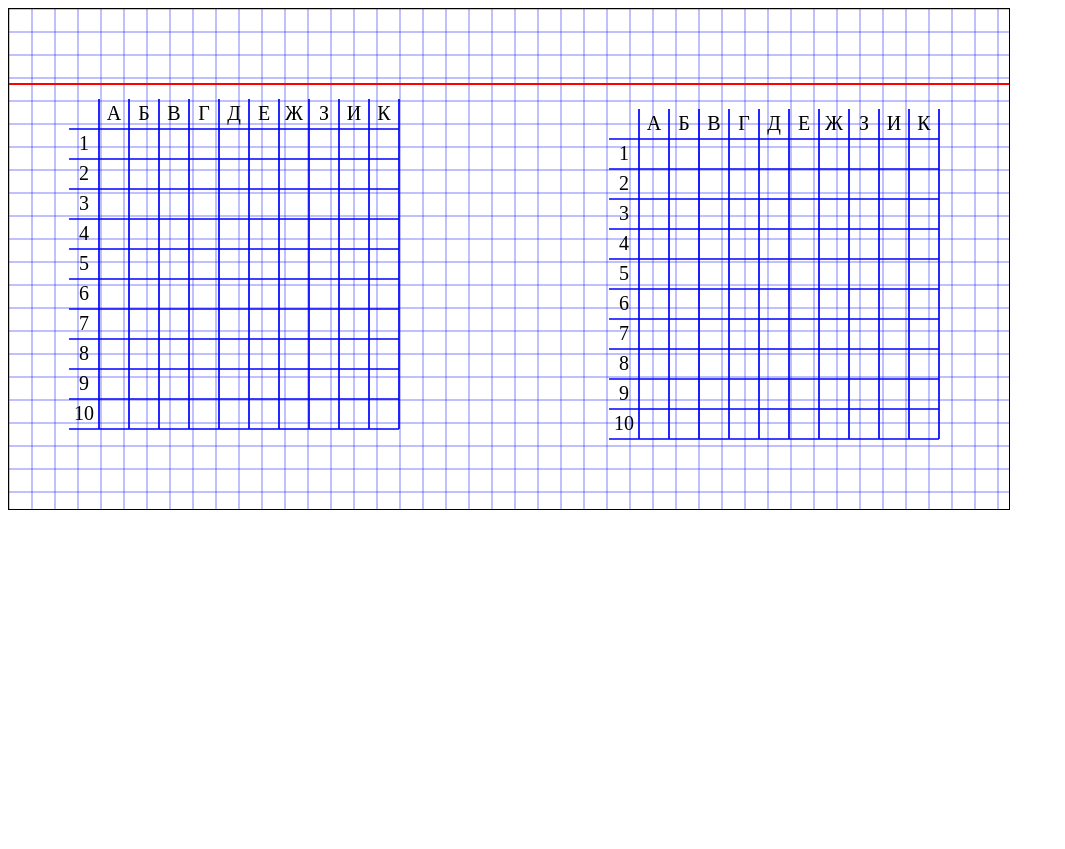
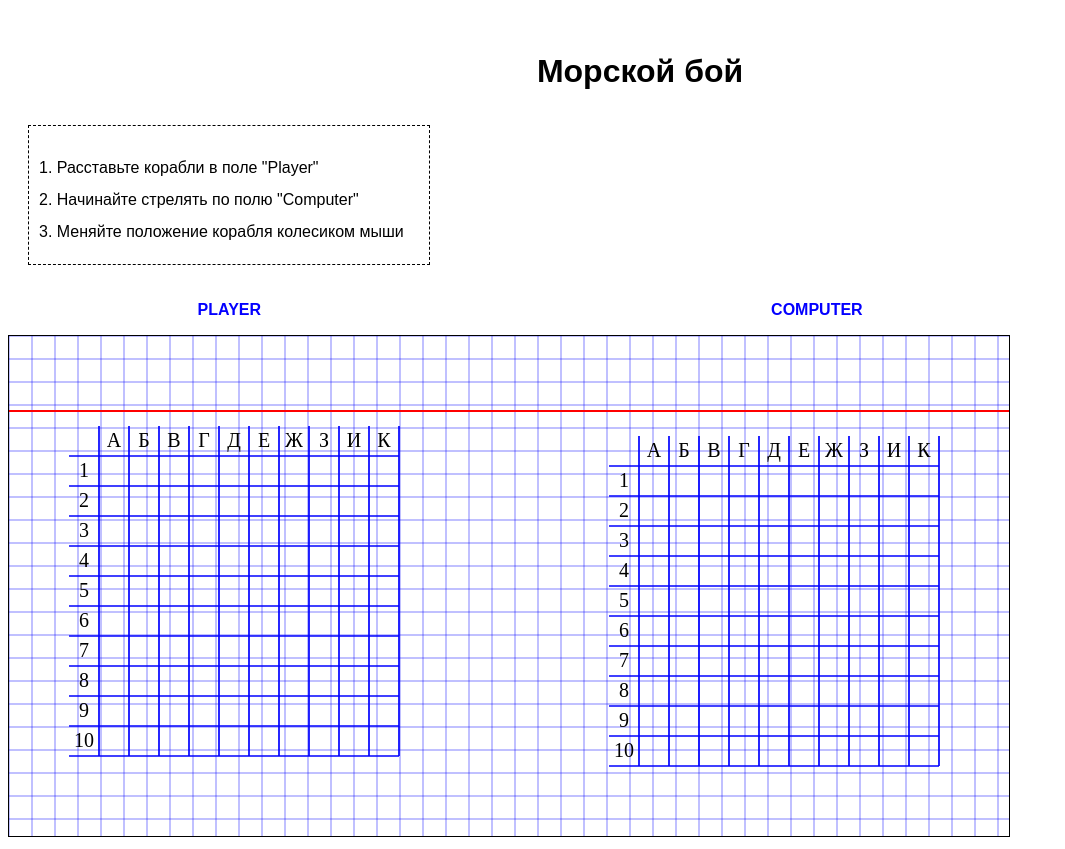
Before and after one commit to Shalygin-Sergey/Sea-Battle, a plain HTML site: page index.html in a window 1280 px wide. Shown: the whole page, without its empty margins (0-1065 px from the left). Before the commit the page ends 800 px from the top, so only its background shows below. Drawn offline with Linux system fonts and the light colour scheme.

Commit message:
feat: add in index.html title and rules our game

```diff
--- a/css/style.css
+++ b/css/style.css
@@ -1,3 +1,46 @@
 canvas {
     border: 1px solid #000;
 }
+
+.hello {
+    font-weight: 500;
+    padding-top: 10px;
+    line-height: 2;
+    font-family: 'Heretic', sans-serif;
+}
+
+.title {
+    text-align: center;
+}
+
+.rules {
+    margin-left: 20px;
+    font-weight: 500;
+    padding-top: 10px;
+    line-height: 2;
+    font-family: 'Heretic', sans-serif;
+    border: 1px dashed black;
+    width: 400px;
+    margin-bottom: 20px;
+}
+
+.subtitle {
+    padding-left: 10px;
+}
+
+.gamers {
+    font-family: 'Heretic', sans-serif;
+    text-transform: uppercase;
+    color: rgb(4, 0, 255);
+    font-weight: 700;
+}
+
+.player {
+    margin-left: 15%;
+    display: inline-block;
+}
+
+.computer {
+    display: inline-block;
+    margin-left: 40%;
+}
--- a/index.html
+++ b/index.html
@@ -9,6 +9,23 @@
 </head>
 
 <body>
+    <div class="hello">
+        <h1 class="title">Морской бой</h1>
+    </div>
+    <div class="rules">
+        <p class="subtitle">1. Расставьте корабли в поле "Player"<br>
+            2. Начинайте стрелять по полю "Computer"<br>
+            3. Меняйте положение корабля колесиком мыши </p>
+    </div>
+
+    <div class="gamers">
+        <div class="player">
+            <p>Player</p>
+        </div>
+        <div class="computer">
+            <p>Computer</p>
+        </div>
+    </div>
 
     <canvas></canvas>
     <script src="js/Game.js"></script>
```
